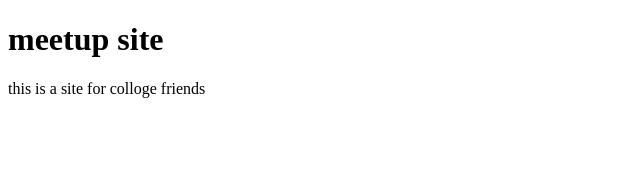
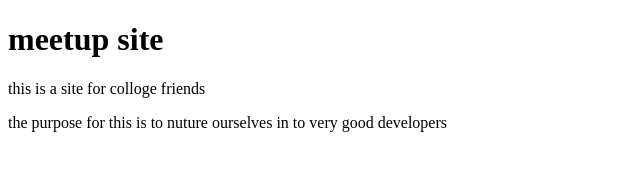
Before and after one commit to AminuBell/Meetup, a plain HTML site: page index.html in a window 1280 px wide. Shown: the whole page, without its empty margins (0-640 px from the left). Drawn offline with Linux system fonts and the light colour scheme.

Commit message:
Update index.html
adding p tag again

```diff
--- a/index.html
+++ b/index.html
@@ -10,6 +10,7 @@
     <main>
         <h1>meetup site </h1>
         <p>this is a site for colloge friends</p>
+        <p>the purpose for this is to nuture ourselves in to very good developers</p>
 
     </main>
 
```
